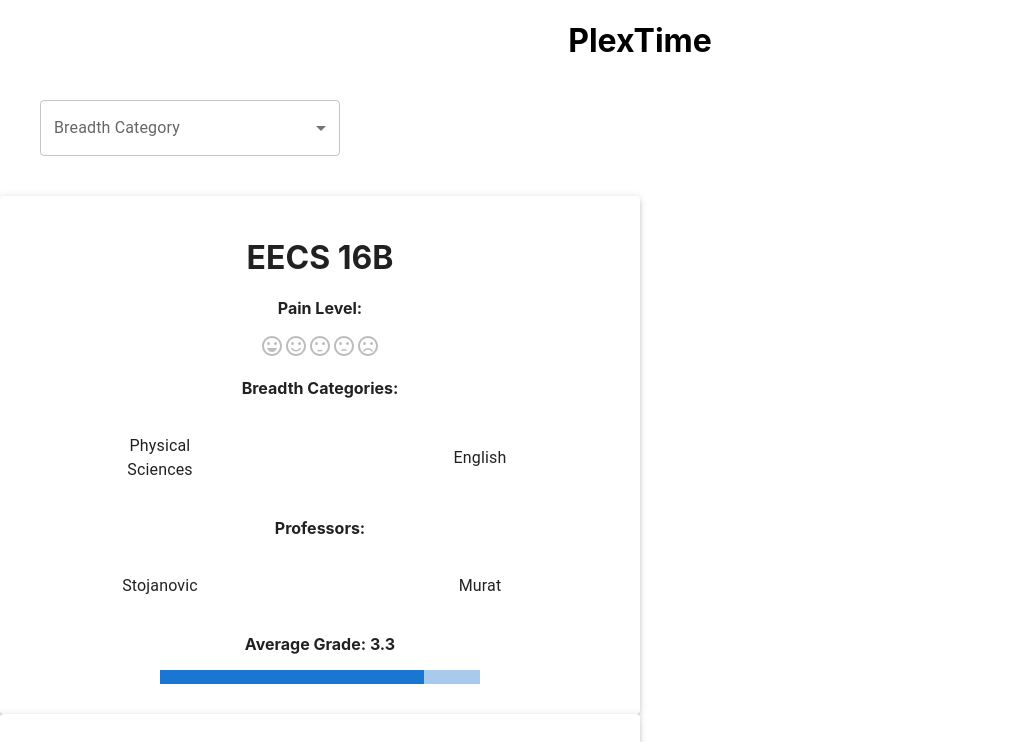
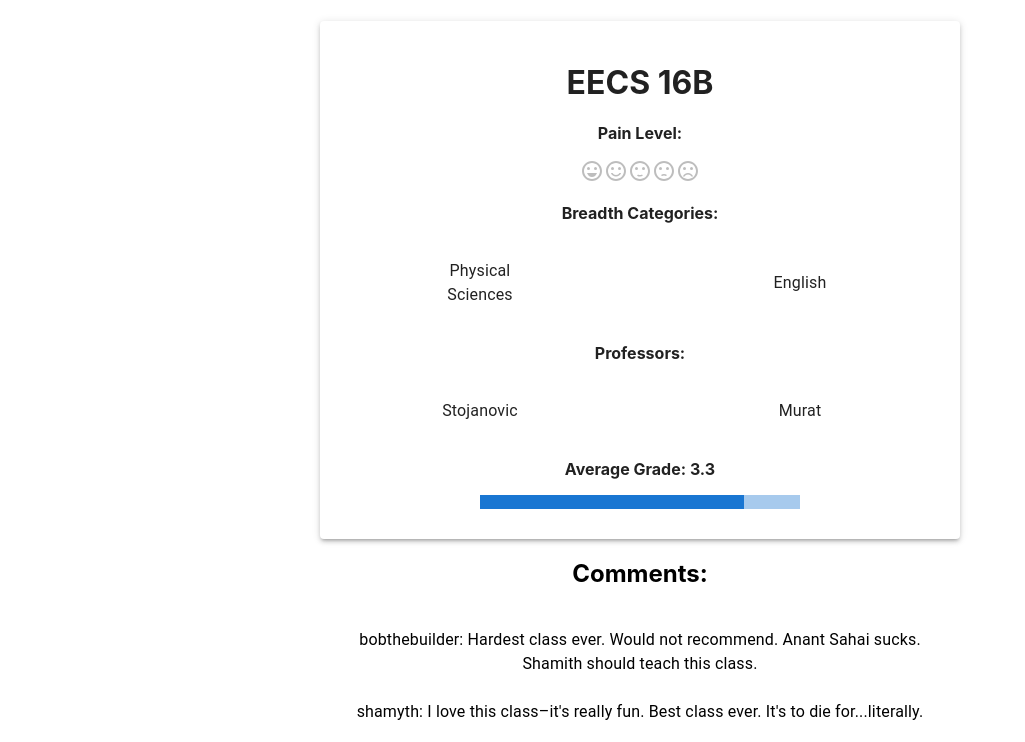
Before and after one commit to sathvikag/plextime, a React (Create React App) app in the folder frontend/: page / in a window 1280 px wide. Shown: the top 742 px of the page, without its empty margins (0-1025 px from the left). Built offline with nearby package versions, Linux system fonts and the light colour scheme; no server answers.

Commit message:
comments

```diff
--- a/frontend/src/App.js
+++ b/frontend/src/App.js
@@ -2,11 +2,20 @@ import logo from './logo.svg';
 import './App.css';
 import Class from './components/Class';
 import SearchPage from './components/SearchPage';
+import Comments from './components/Comments';
 
 function App() {
   return (
     <div className="App">
-        <SearchPage />
+
+        <Comments class={{
+                _id: "3ibvb349nveen34nv93vbd",
+                name: "EECS 16B",
+                breadth_category: ['Physical Sciences', 'English'],
+                average_grade: 3.3,
+                pain_level: 4,
+                professors: ['Stojanovic', 'Murat']
+            }}/>
     </div>
   );
 }
--- a/frontend/src/components/Class.js
+++ b/frontend/src/components/Class.js
@@ -47,7 +47,7 @@ const Class = props => {
     }, []);
 
     return (
-        <Paper elevation = {3} style={{width: "50%"}}>
+        <Paper elevation = {3} style={{width: "50%"}} sx = {{maxWidth: "50%", textAlign: "center", marginLeft: "auto", marginRight: "auto"}}>
             <br />
             <h1>{classData.name}</h1>
             <p style = {{fontWeight: "bold"}}>Pain Level:</p>
--- /dev/null
+++ b/frontend/src/components/Comments.js
@@ -0,0 +1,67 @@
+import * as React from 'react';
+import { useState, useEffect } from 'react';
+import List from '@mui/material/List';
+import ListItem from '@mui/material/ListItem';
+import ListItemButton from '@mui/material/ListItemButton';
+import ListItemText from '@mui/material/ListItemText';
+import ListSubheader from '@mui/material/ListSubheader';
+import Class from './Class';
+import { Stack } from '@mui/material';
+import TextField from '@mui/material/TextField';
+
+const Comments = props => {
+    const [commentsData, setCommentsData] = useState([]);
+
+    useEffect(() => {
+        const SAMPLE_DATA = [
+            {
+                _id: "sdf980s98asdfjsdk24",
+                user_id: "bobthebuilder",
+                class_id: "3ibvb349nveen34nv93vbd",
+                content: "Hardest class ever. Would not recommend. Anant Sahai sucks. Shamith should teach this class."
+            },
+            {
+                _id: "0923840asdflkjkdlfj",
+                user_id: "shamyth",
+                class_id: "3ibvb349nveen34nv93vbd",
+                content: "I love this class–it's really fun. Best class ever. It's to die for...literally."
+            }
+        ]
+        fetch(process.env.BACKEND_URL + "/classes?" + props.class._id + "/comments")
+        .then(response => response.json())
+        .then(setCommentsData(SAMPLE_DATA))
+    }, []);
+
+    return (
+        <div>
+            <h1></h1>
+            <Class class = {props.class}></Class>
+            <h2>Comments:</h2>
+            <List component={Stack}>
+                {commentsData !== undefined ? commentsData.map(element => {
+                    return (<ListItem disablePadding>
+                        <ListItem sx = {{maxWidth: "50%", textAlign: "center", marginLeft: "auto", marginRight: "auto", }}> {/* TODO: change url */}
+                            <ListItemText primary = {
+                             element.user_id + ": " + element.content
+                            } />
+                        </ListItem>
+                    </ListItem>);
+                }) : []}
+            </List>
+            <TextField
+                id="outlined-multiline-static"
+                label="Enter Comment"
+                multiline
+                rows={4}
+                defaultValue=""
+            />
+        </div>
+    );
+
+}
+
+export default Comments;
+
+// classes/<class_id> - get class
+// classes/<class_id>/comments - get all comments from class
+// classes/<class_id>/comments/<id> - get/edit a specific
--- a/frontend/src/components/SearchPage.js
+++ b/frontend/src/components/SearchPage.js
@@ -81,7 +81,7 @@ const SearchPage = props => {
                 } else {
                     return element.breadth_category.includes(breadthCategory);
                 }
-            }).map(element => <Class class={element} />)}
+            }).map(element => <Class class={element} sx = {{maxWidth: "50%", textAlign: "center", marginLeft: "auto", marginRight: "auto"}}/>)}
         </div>
     );
 
```
Also changed, not shown: frontend/DB_TEMPLATE.json (added, +38 -0 lines).
